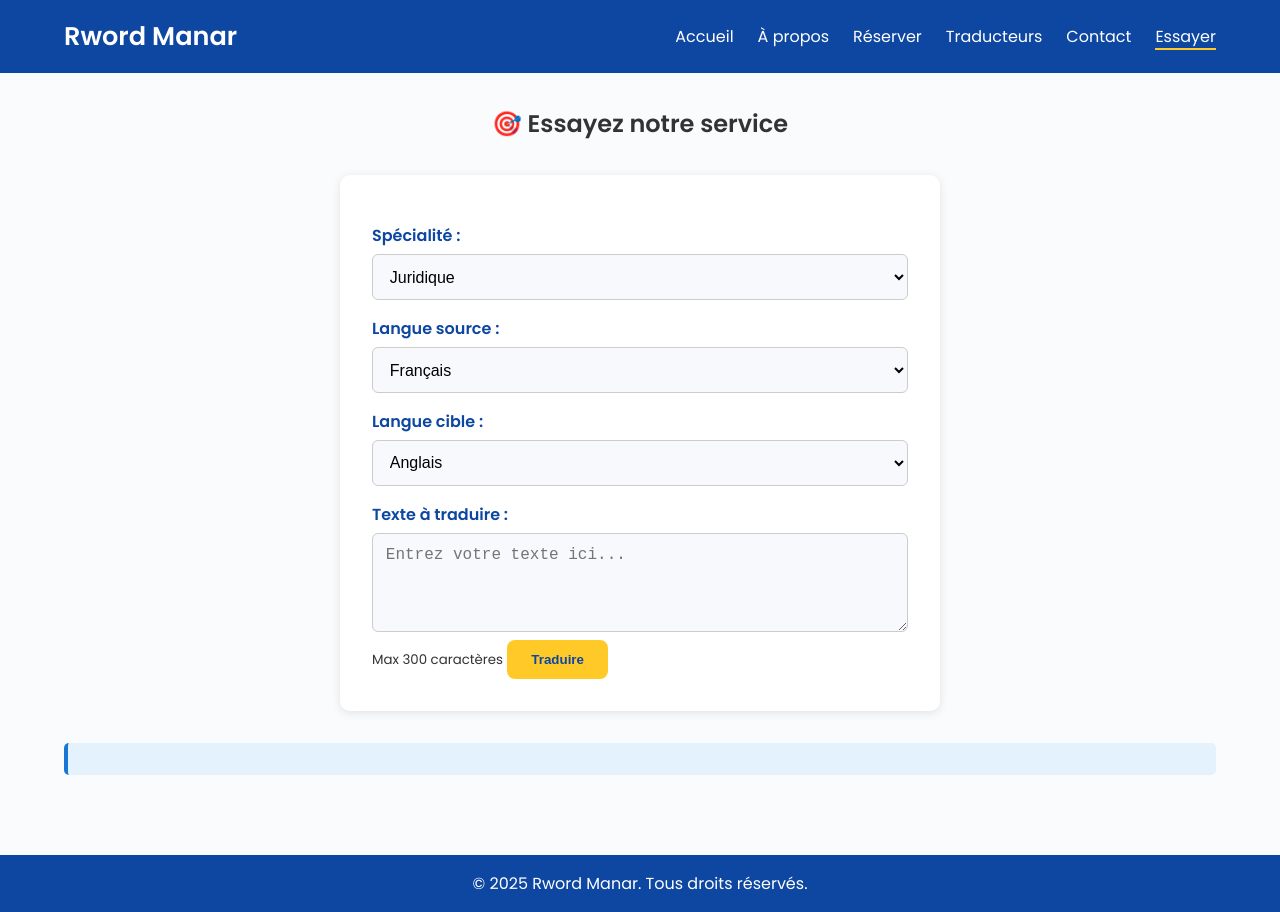
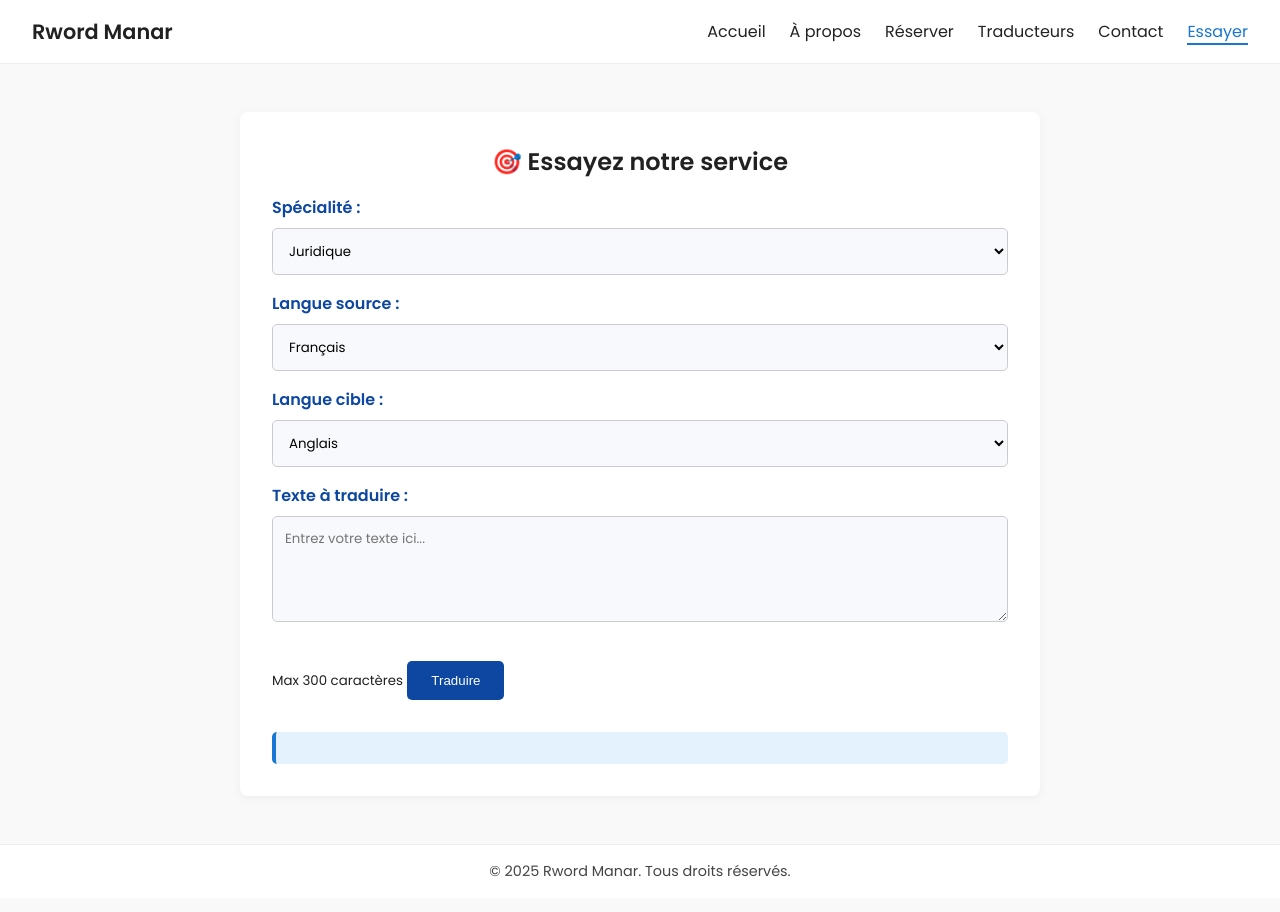
Before and after one commit to pixxso/traduction-realtime-backend, a plain HTML site: page try.html in a window 1280 px wide. Drawn offline with Linux system fonts and the light colour scheme; files that its build step writes are made by us from their sources.

Commit message:
Update style.css

```diff
--- a/css/public/css/style.css
+++ b/css/public/css/style.css
@@ -1,4 +1,3 @@
-/* RESET & BASE */
 * {
   margin: 0;
   padding: 0;
@@ -6,25 +5,23 @@
 }
 
 body {
-  font-family: 'Segoe UI', sans-serif;
-  background-color: #f9fbfd;
-  color: #333;
-  line-height: 1.6;
+  font-family: 'Poppins', sans-serif;
+  background: #f9f9f9;
+  color: #212121;
 }
 
-/* NAVBAR */
 .navbar {
-  background-color: #0d47a1;
-  padding: 1rem 5%;
+  background: #fff;
+  border-bottom: 1px solid #eee;
+  padding: 1rem 2rem;
   display: flex;
   justify-content: space-between;
   align-items: center;
 }
 
 .logo {
-  font-size: 1.6rem;
-  font-weight: bold;
-  color: white;
+  font-weight: 600;
+  font-size: 1.3rem;
 }
 
 .nav-links {
@@ -34,66 +31,47 @@ body {
 }
 
 .nav-links a {
-  color: white;
   text-decoration: none;
+  color: #222;
   font-weight: 500;
 }
 
-.nav-links .active,
+.nav-links a.active,
 .nav-links a:hover {
-  border-bottom: 2px solid #ffca28;
+  color: #1976d2;
+  border-bottom: 2px solid #1976d2;
 }
 
-/* HERO SECTION */
 .hero {
-  background: linear-gradient(to right, #1976d2, #2196f3);
+  background: #1976d2;
   color: white;
   text-align: center;
   padding: 4rem 2rem;
-}body {
-  font-family: 'Poppins', sans-serif;
 }
 
-
-.hero h1 {
-  font-size: 2.5rem;
-  margin-bottom: 1rem;
+.hero .btn.yellow {
+  background: #ffca28;
+  color: #0d47a1;
+  padding: 0.8rem 1.6rem;
+  font-weight: bold;
+  border-radius: 5px;
+  text-decoration: none;
+  margin-top: 2rem;
+  display: inline-block;
 }
 
-.hero p {
-  font-size: 1.2rem;
-  margin-bottom: 2rem;
-}
-
-/* BUTTON */
-.btn {
-  background-color: #ffca28;
-  color: #0d47a1;
-  padding: 0.75rem 1.5rem;
-  border: none;
+.features {
+  max-width: 800px;
+  margin: 3rem auto;
+  background: white;
+  padding: 2rem;
   border-radius: 8px;
-  cursor: pointer;
-  text-decoration: none;
-  font-weight: bold;
-}
-
-.btn:hover {
-  background-color: #fdd835;
-}
-
-/* FORM */
-form {
-  background-color: white;
-  padding: 2rem;
-  border-radius: 10px;
-  max-width: 600px;
-  margin: 2rem auto;
-  box-shadow: 0 2px 10px rgba(0, 0, 0, 0.1);
+  box-shadow: 0 2px 10px rgba(0,0,0,0.05);
 }
 
 form label {
   display: block;
-  margin: 1rem 0 0.3rem;
+  margin-top: 1rem;
   font-weight: 600;
   color: #0d47a1;
 }
@@ -102,57 +80,43 @@ form input,
 form select,
 form textarea {
   width: 100%;
-  padding: 0.8rem;
+  padding: 0.75rem;
+  margin-top: 0.5rem;
   border: 1px solid #ccc;
-  border-radius: 6px;
+  border-radius: 5px;
+  font-family: inherit;
   background: #f7f9fc;
-  font-size: 1rem;
 }
 
-/* TRANSLATION OUTPUT */
+form .btn {
+  background: #0d47a1;
+  color: white;
+  border: none;
+  padding: 0.75rem 1.5rem;
+  margin-top: 2rem;
+  border-radius: 5px;
+  cursor: pointer;
+  transition: background 0.3s;
+}
+
+form .btn:hover {
+  background: #1565c0;
+}
+
 #translation-output {
   margin-top: 2rem;
+  background: #e3f2fd;
   padding: 1rem;
-  background-color: #e3f2fd;
   border-left: 4px solid #1976d2;
   border-radius: 5px;
 }
 
-/* FEATURE BOXES */
-.features {
-  padding: 2rem 5%;
+footer {
+  background: #fff;
+  padding: 1rem;
+  text-align: center;
+  font-size: 0.9rem;
+  margin-top: 3rem;
+  color: #444;
+  border-top: 1px solid #eee;
 }
-
-.feature {
-  background-color: white;
-  padding: 1.5rem;
-  border-radius: 10px;
-  margin-bottom: 1.5rem;
-  box-shadow: 0 2px 6px rgba(0,0,0,0.1);
-}
-
-/* FOOTER */
-footer {
-  background-color: #0d47a1;
-  color: white;
-  text-align: center;
-  padding: 1rem;
-  margin-top: 3rem;
-}
-
-/* RESPONSIVE */
-@media (max-width: 768px) {
-  .nav-links {
-    flex-direction: column;
-    gap: 1rem;
-    align-items: flex-start;
-  }
-
-  .hero h1 {
-    font-size: 2rem;
-  }
-
-  form {
-    margin: 1rem;
-  }
-}
```
